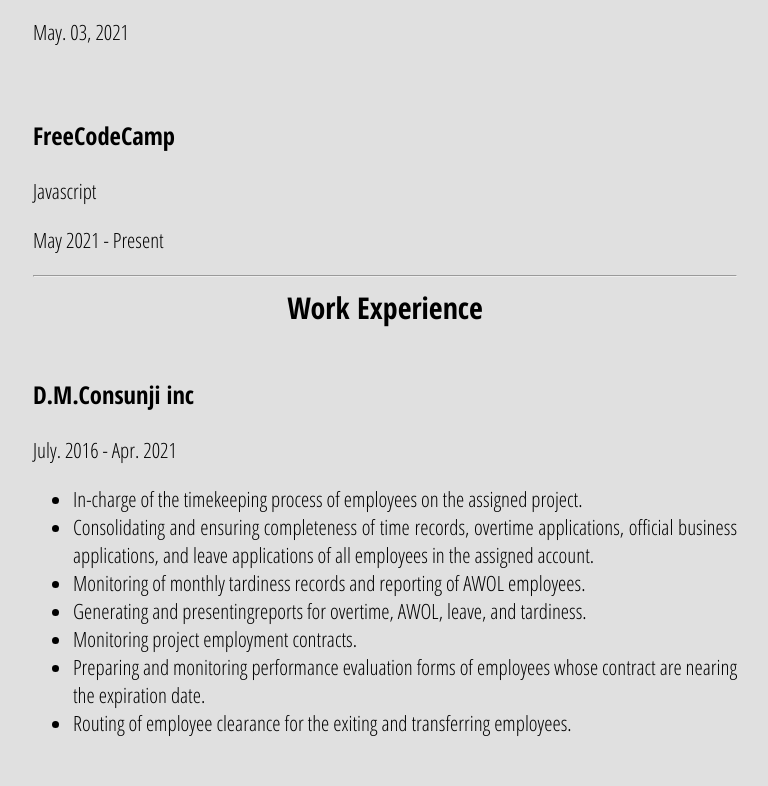
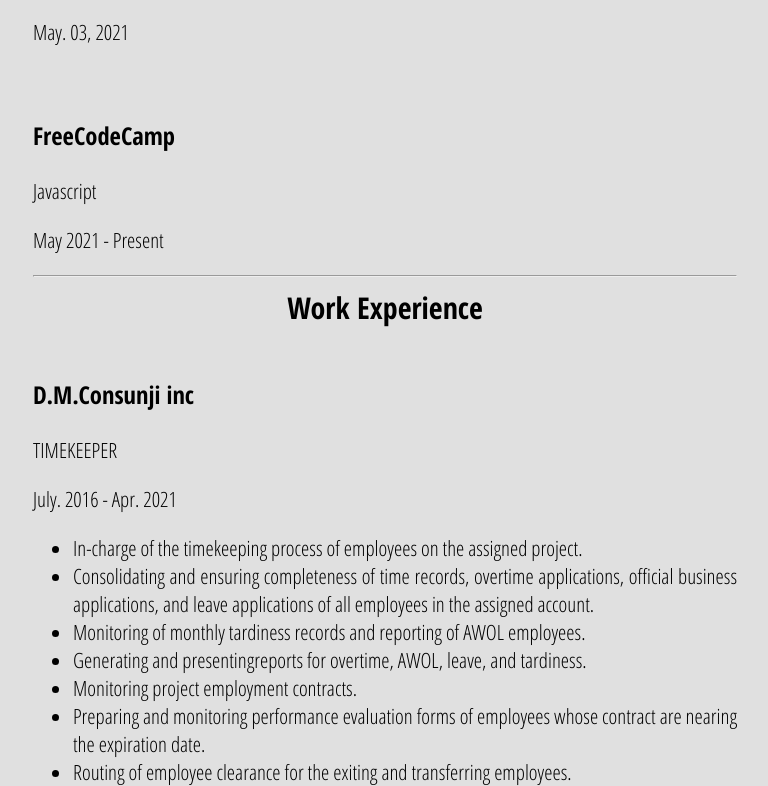
Before and after one commit to nbungriano/My-Resume, a plain HTML site: page index.html in a window 1280 px wide. Shown: the part 1112-1898 px from the top of the page, without its empty margins (255-1023 px from the left). Drawn offline with Linux system fonts and the light colour scheme.

Commit message:
Update index.html

```diff
--- a/index.html
+++ b/index.html
@@ -59,6 +59,7 @@
                             <hr>
                         <div style="font-size: 30px; font-weight: bold; text-align: center; margin-bottom: 50px;"> Work Experience</div>
                            <h3>D.M.Consunji inc</h3>
+                            <p>TIMEKEEPER</p>
                            <p>July. 2016 - Apr. 2021</p>
                            <ul>
                                <li>In-charge of the timekeeping process of employees on the assigned project.</li>
```
